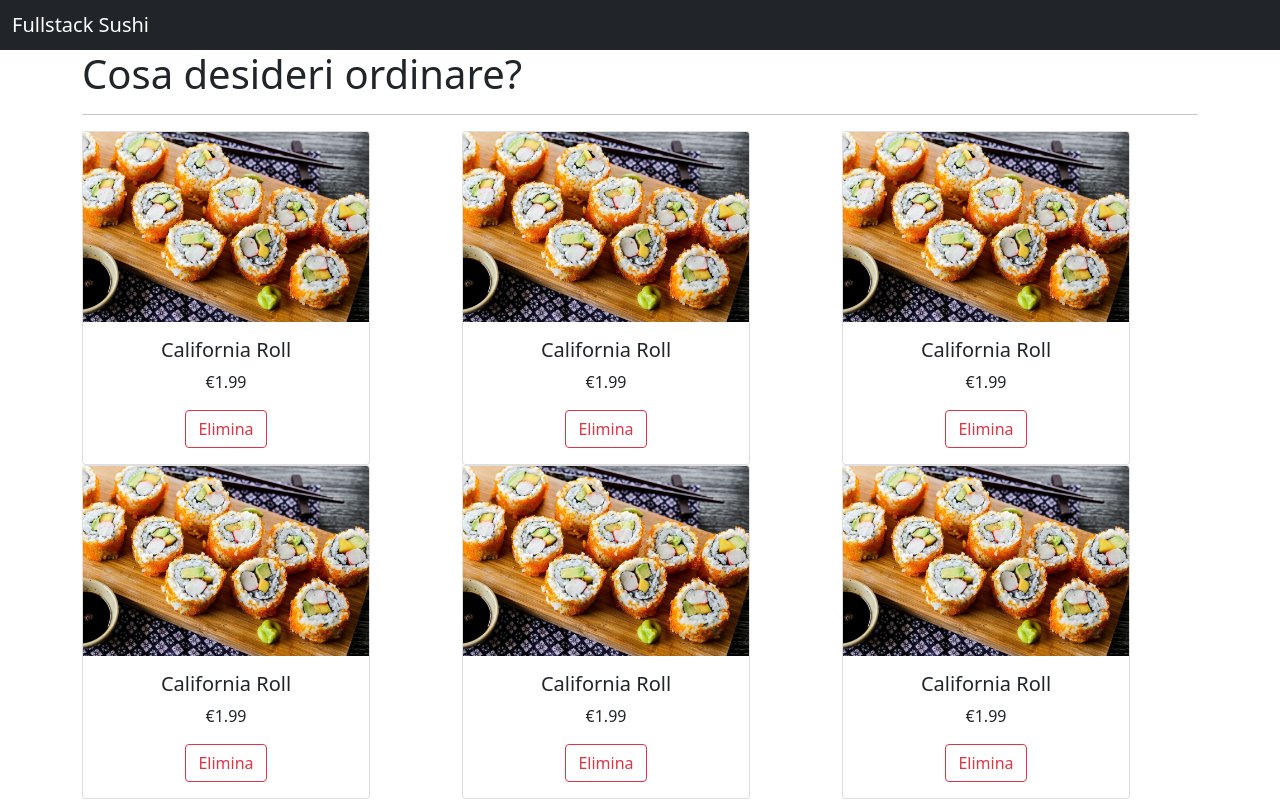
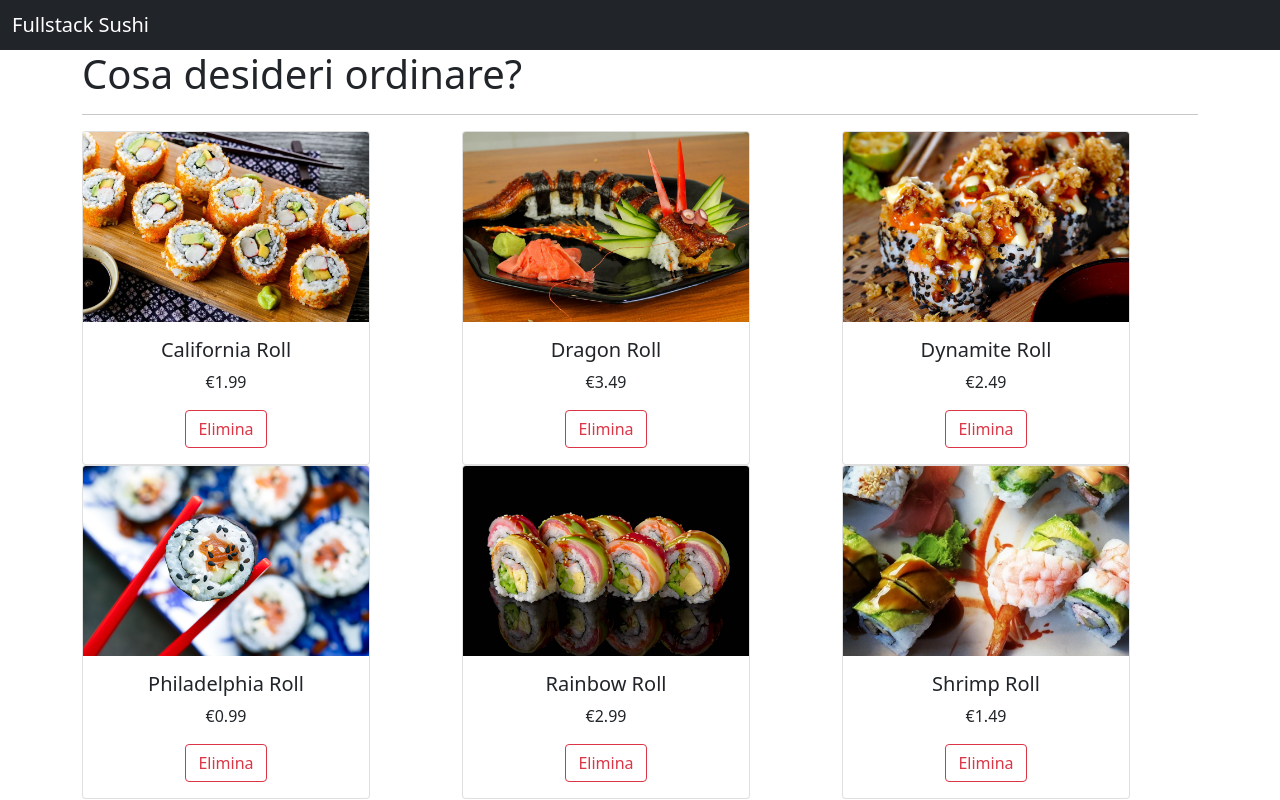
Before and after one commit to riccardovacchi/riccardovacchi, a React (Create React App) app in the folder SAMPLE/REACT/fullstack-sushi/: page / in a window 1280 px wide. Built offline with nearby package versions, Linux system fonts and the light colour scheme.

Commit message:
prima versione card class

```diff
--- a/SAMPLE/REACT/fullstack-sushi/src/App.js
+++ b/SAMPLE/REACT/fullstack-sushi/src/App.js
@@ -1,7 +1,16 @@
+import React, { Component } from 'react';
+
 import Navbar from './components/navbar';
 import Card from './components/card';
+import california from './images/california.png';
+import dragon from './images/dragon.png';
+import dynamite from './images/dynamite.png';
+import philadelphia from './images/philadelphia.png';
+import rainbow from './images/rainbow.png';
+import shrimp from './images/shrimp.png';
 
-function App() {
+class App extends Component {
+  render() {
     return (
       <>
         <Navbar />
@@ -9,16 +18,17 @@ function App() {
           <h1>Cosa desideri ordinare?</h1>
           <hr />
           <div className="row">
-          <Card />
-          <Card />
-          <Card />
-          <Card />
-          <Card />
-          <Card />
+            <Card immagine={california} nome="California" prezzo={1.99}/>
+            <Card immagine={dragon} nome="Dragon" prezzo={3.49}/>
+            <Card immagine={dynamite} nome="Dynamite" prezzo={2.49}/>
+            <Card immagine={philadelphia} nome="Philadelphia" prezzo={0.99}/>
+            <Card immagine={rainbow} nome="Rainbow" prezzo={2.99}/>
+            <Card immagine={shrimp} nome="Shrimp" prezzo={1.49}/>
           </div>
         </div>
       </>
     );
   }
+}
 
 export default App;
--- a/SAMPLE/REACT/fullstack-sushi/src/components/card.js
+++ b/SAMPLE/REACT/fullstack-sushi/src/components/card.js
@@ -1,18 +1,20 @@
-import california from '../images/california.png';
+import React, { Component } from 'react';
 
-function Card() {
+class Card extends Component {
+    render() {
         return (
             <div className="col">
-            <div className="card" style={{ width: '18rem', textAlign: 'center'}}>
-                <img src={california} className="card-img-top" alt="..." />
+                <div className="card" style={{ width: '18rem', textAlign: 'center' }}>
+                    <img src={this.props.immagine} className="card-img-top" alt="..." />
                     <div className="card-body">
-                    <h5 className="card-title">California Roll</h5>
-                    <p className="card-text">€1.99</p>
+                        <h5 className="card-title">{this.props.nome} Roll</h5>
+                        <p className="card-text">€{this.props.prezzo}</p>
                         <a className="btn btn-outline-danger">Elimina</a>
                     </div>
                 </div>
             </div>
         );
     }
+}
 
 export default Card;
```
Also changed, not shown: 1 other file (tests, documents, lock files or other folders). Lines whose indentation alone changed are shown as unchanged.
